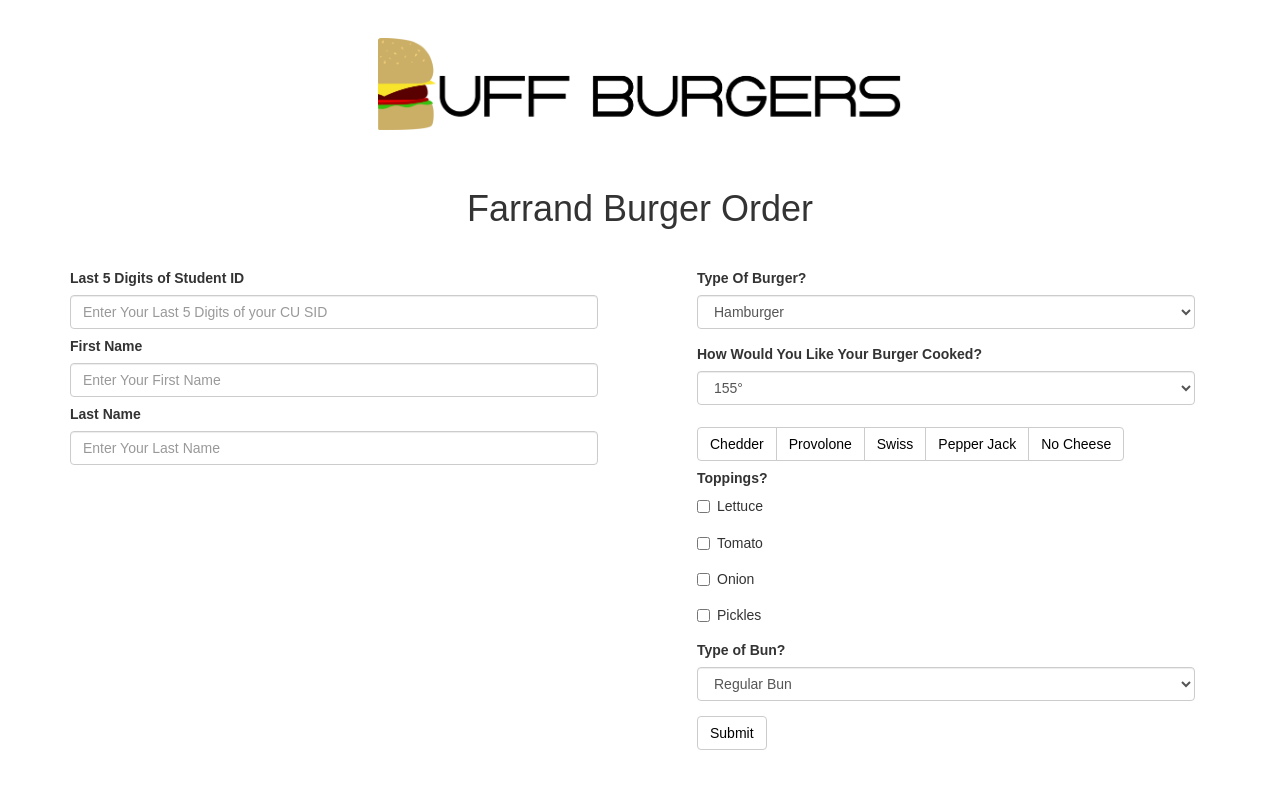
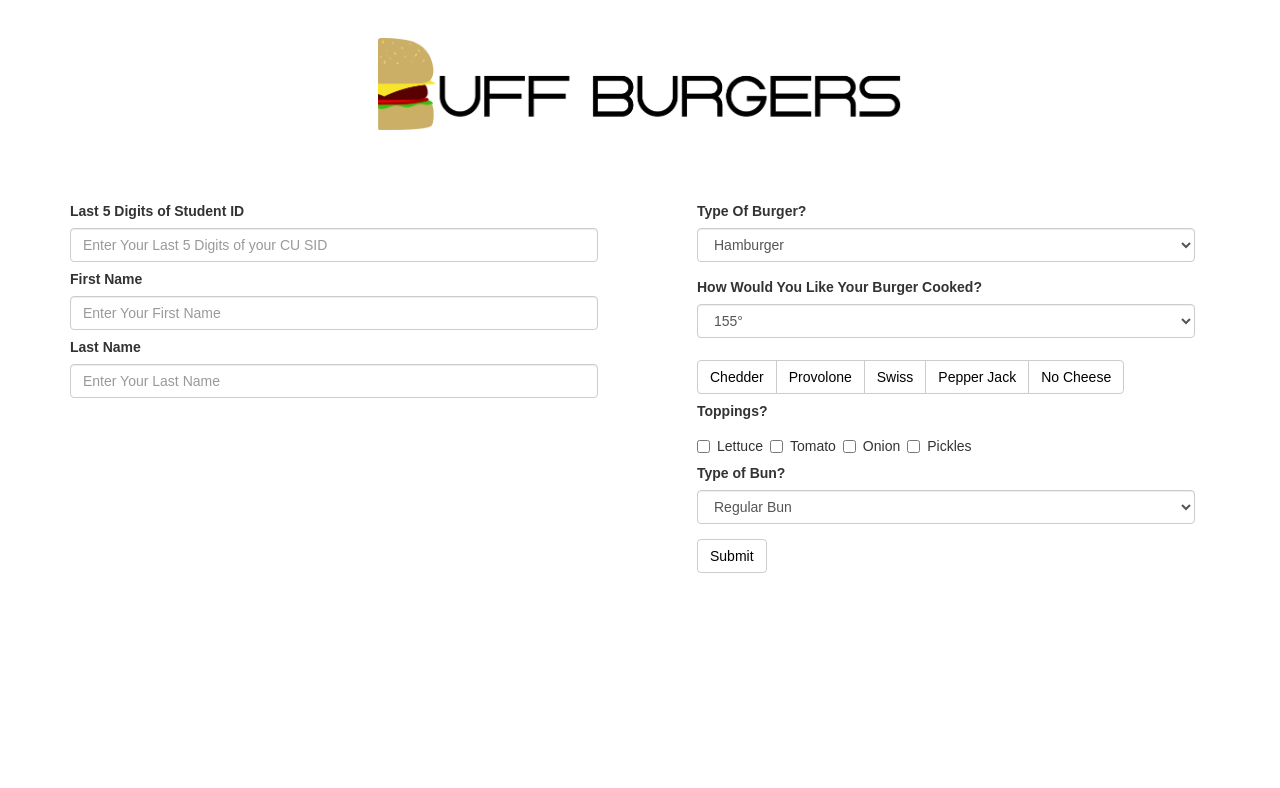
Before and after one commit to Alex-Luo/Buffburgers_website, a website: page html/index.html in a window 1280 px wide. Drawn offline with nearby package versions, Linux system fonts and the light colour scheme; some packages are replaced by stand-ins of ours; files that its build step writes are made by us from their sources; a script that the page names is missing; files whose address does not match are found by name.

Commit message:
fixed bar

```diff
--- a/html/index.html
+++ b/html/index.html
@@ -23,11 +23,14 @@
     <script>
 
         function alert(){
+            //set values of form
             var cheeses = $('#cheese label.active input').val();
             var lettuce = $('#lettuce input:checkbox:checked').val();
             var tomato = $('#tomato input:checkbox:checked').val();
             var onion = $('#onion input:checkbox:checked').val();
             var pickle = $('#pickles input:checkbox:checked').val();
+            //convert to jason to sent to MongoDB
+
             var order = {
                 firstName: document.getElementById('first_name').value,
                 lastName: document.getElementById('last_name').value,
@@ -38,7 +41,8 @@
                 burgerBun: document.getElementById('bun').value,
                 topping: [lettuce, tomato, onion, pickle],
             }
-                //calls USD Bitcoin value from backend.
+
+            //ajax call to post
                 $.ajax({
                        url:'/place',
                        type:'POST',
@@ -52,13 +56,14 @@
                        }
                        }); swal("Success!", "Your order was placed", "success")
             }
+        //check if ID is 5 digits long
         function testFiveDigits(){
             var failed = false;
             var stringId = document.getElementById('ID').value;
             if(stringId.length != 5) failed = true;
             if(failed) console.log("5 digit ID please");
-            if(failed) swal("Oops...", "Please enter last 5 Digits of ID.", "error");
-            if(!failed) alert();
+            if(failed) swal("Oops...", "Please enter last 5 Digits of ID", "error");
+            if(!failed) alert(); //if not failed, post to mongoDb
         }
 
         //Function tests if BuffBurgers form is completely filled out
@@ -71,7 +76,7 @@
             if(document.getElementById('temp').value == "") failed = true;
             if(failed) console.log("Expected a fully filled form");
             if(failed) swal("Oops...", "Please fill out form completley", "error");
-            if(!failed) testFiveDigits();
+            if(!failed) testFiveDigits(); //now check if ID is 5 digits long.
         }
 
     </script>
@@ -80,26 +85,30 @@
 
             <!-- Form Collum -->
             <div class="container">
-                <h1>Farrand Burger Order</h1>
+                <!-- Start of Form -->
                 <form class="form-horizontal" role="form" action="#">
                     <div class="col-md-6" id="left">
-
-                        <!-- Start of Form -->
                         <div class="form-group">
+                            <!-- Student ID -->
                             <label for="Order">Last 5 Digits of Student ID</label>
                             <input type="text" class="form-control" id="ID" placeholder="Enter Your Last 5 Digits of your CU SID">
                                 </div>
+                        <!-- First Name -->
                         <div class="form-group">
                             <label>First Name</label>
                             <input type="text" class="form-control" id="first_name" placeholder="Enter Your First Name">
                                 </div>
+                        <!-- Last Name -->
                         <div class="form-group">
                             <label>Last Name</label>
                             <input type="text" class="form-control" id="last_name" placeholder="Enter Your Last Name">
                                 </div>
                     </div>
                 </form>
+
+                <!-- Burger Section -->
                 <div class="col-md-6" id="right">
+                    <!-- Burger Type -->
                     <div class = "form-group">
                         <label for="burger_type">Type Of Burger?</label>
                         <select class="form-control" id="burger">
@@ -108,6 +117,8 @@
                             <option>Daily Special</option>
                         </select>
                     </div>
+
+                    <!-- Temperature -->
                     <div class = "form-group">
                         <label for="temperature">How Would You Like Your Burger Cooked?</label>
                         <select class="form-control" id="temp">
@@ -118,6 +129,8 @@
                             <option>175&deg;</option>
                         </select>
                     </div>
+
+                    <!-- Cheese -->
                     <div class="btn-group" id="cheese" data-toggle="buttons">
                         <label class="btn btn-default blue">
                             <input type="radio" class="toggle" value="Ched"> Chedder
@@ -131,46 +144,53 @@
                         <label class="btn btn-default blue">
                             <input type="radio" class="toggle" value="Pep"> Pepper Jack
                                 </label>
-												<label class="btn btn-default blue">
-														<input type="radio" class="toggle" value="None"> No Cheese
+												<label class ="btn btn-default blue">
+																<input type="radio" class="toggle" value="none"> No Cheese
 																	</label>
                     </div>
+
+                    <!-- Toppings Section -->
+                    <!-- Lettuce -->
                     <div class="form-group" id="lettuce" data-toggle="buttons">
                         <label for="toppings">Toppings?</label>
-                        <div class="checkbox-inline">
+                        <div class="checkbox-inline toppings" id="lettuce2">
                             <input type="checkbox" class="toggle" value="Let">Lettuce
                                 </div>
                     </div>
-
+                    <!-- Tomato -->
                     <div class="form-group" id="tomato" data-toggle="buttons">
-                        <div class="checkbox-inline">
+                        <div class="checkbox-inline toppings">
                             <input type="checkbox" class="toggle" value="To">Tomato
                                 </div>
                     </div>
-
+                    <!-- Onion -->
                     <div class="form-group" id="onion" data-toggle="buttons">
-                        <div class="checkbox-inline">
+                        <div class="checkbox-inline toppings">
                             <input type="checkbox" class="toggle" value="On">Onion
                                 </div>
                     </div>
-
+                    <!-- Pickles -->
                     <div class="form-group" id="pickles" data-toggle="buttons">
-                        <div class="checkbox-inline">
+                        <div class="checkbox-inline toppings">
                             <input type="checkbox" class="toggle" value="Pi">Pickles
                                 </div>
                     </div>
+
+                    <!-- Bun -->
                     <div class = "form-group">
-                        <label for="bun_type">Type of Bun?</label>
+                        <label for="bun_type" id="buns">Type of Bun?</label>
                         <select class="form-control" id="bun">
                             <option>Regular Bun</option>
                             <option>Lettuce Wrap</option>
                             <option>Gluten Free Bun</option>
                         </select>
                     </div>
+
+                    <!-- Submit Form Button -->
                     <button type="submit" class="btn btn-default" onclick="testFilledForm();">Submit</button>
                 </div>
             </div>
-
+            <!-- Close Form -->
 
     </body>
 </html>
--- a/public/css/style.css
+++ b/public/css/style.css
@@ -31,8 +31,22 @@ img {
 	margin-left: auto;
 	margin-right: auto;
 	width: 41%;
-	padding-bottom:3%;
+	padding-bottom:5%;
 	padding-top:3%;
+}
+
+.toppings {
+	float:left;
+	padding-right:7px;
+	padding-bottom:7px;
+}
+
+#buns {
+	clear:both;
+}
+
+#lettuce2 {
+	padding-top:8px;
 }
 
 .btn-default {
```
Also changed, not shown: 2 other files. Lines whose indentation alone changed are shown as unchanged.
